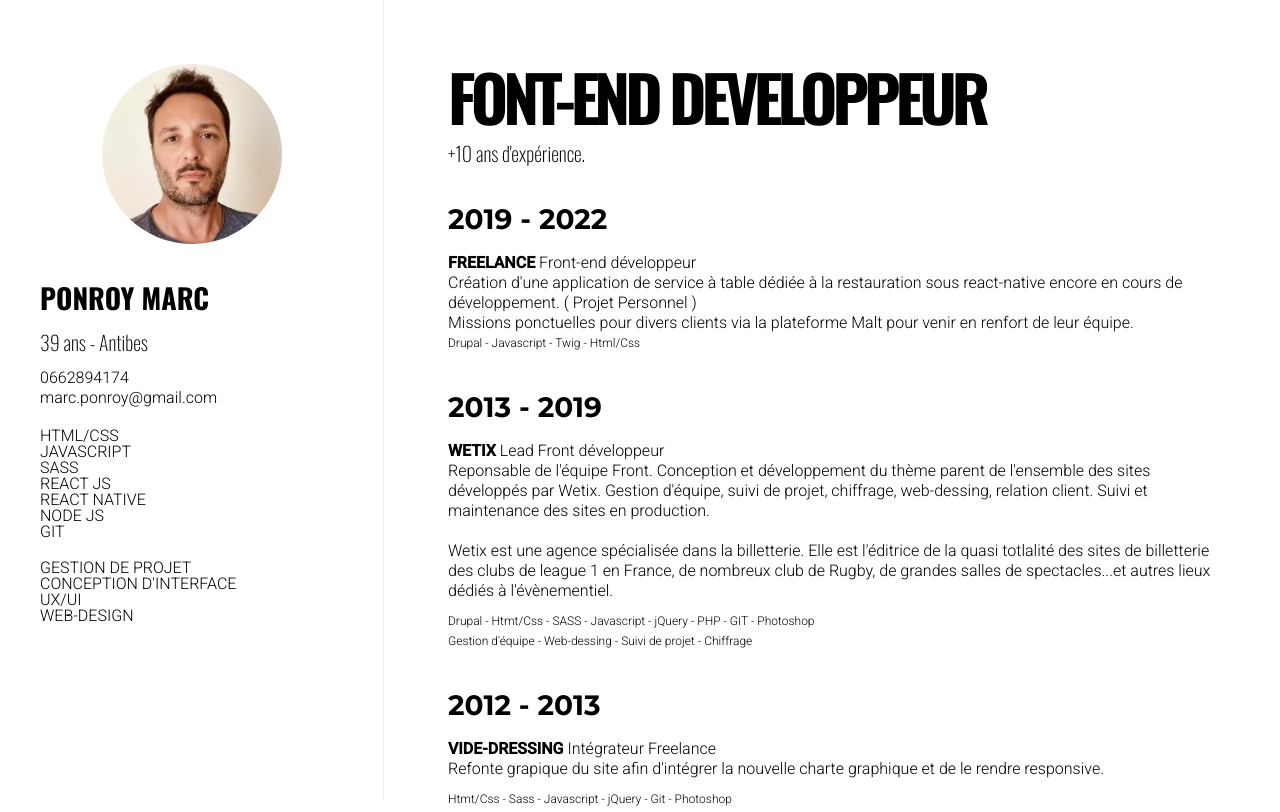
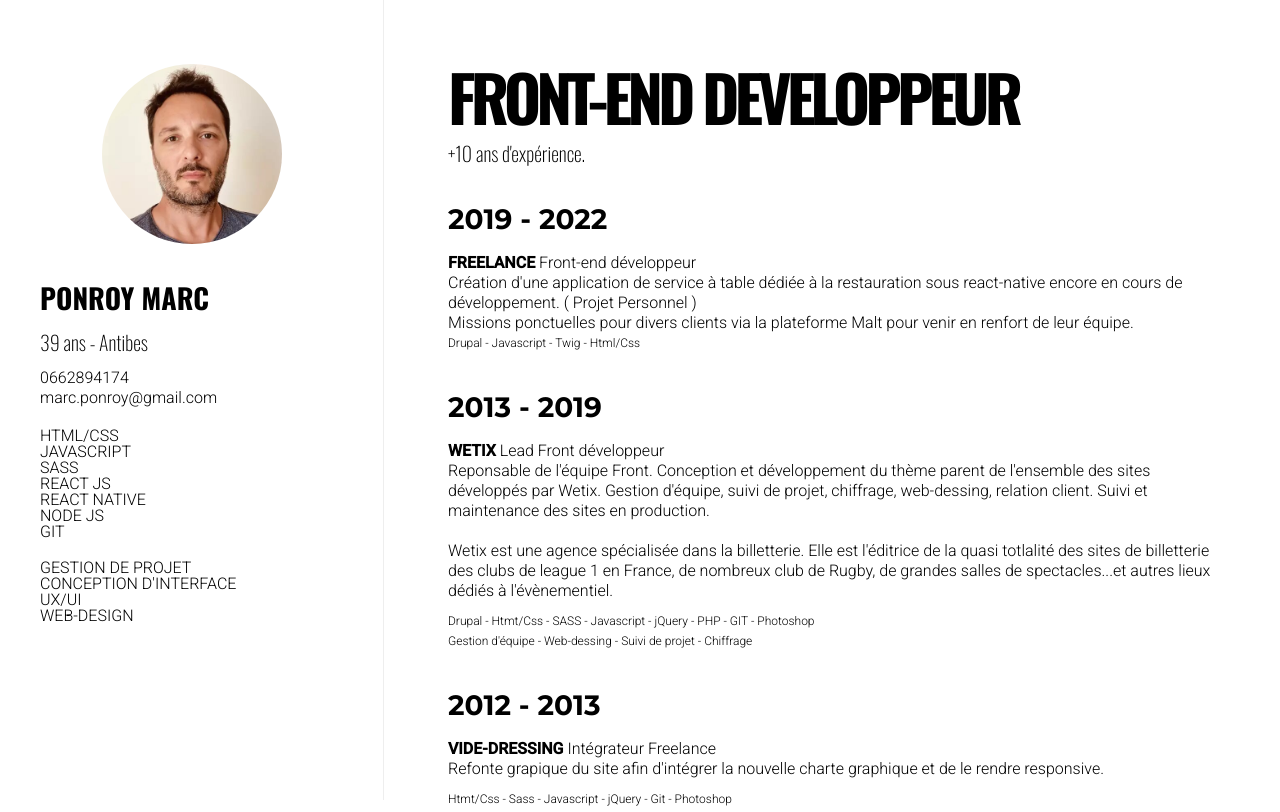
Before and after one commit to mponroy/cv-web, a plain HTML site: page index.html in a window 1280 px wide. Shown: the top 812 px of the page. Drawn offline with nearby package versions, Linux system fonts and the light colour scheme.

Commit message:
modf faute de frappe

```diff
--- a/index.html
+++ b/index.html
@@ -34,7 +34,7 @@
             </ul>
         </div>
         <div class="right-col">
-           <h1>Font-END developpeur</h1>
+           <h1>Front-END developpeur</h1>
            <span class="subtitle">+10 ans d'expérience.</span>
 
            <div class="line">
```
